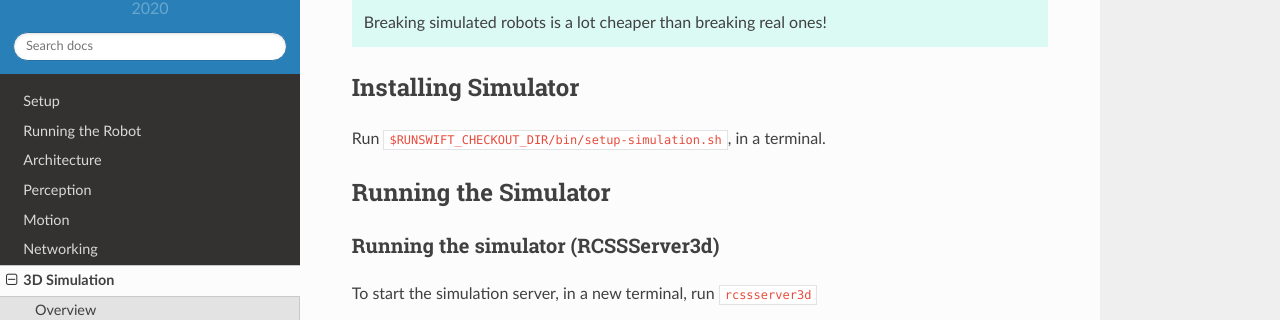
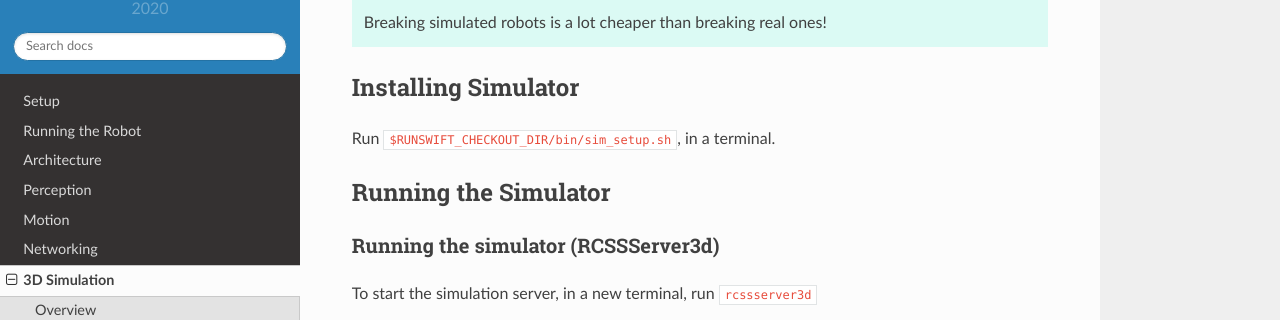
Before and after one commit to UNSWComputing/rUNSWift-docs, a Sphinx documentation site: the page built from source/3d_simulation.rst, in a window 1280 px wide and 900 px high, scrolled down 409 px. Shown: the part 127-447 px from the top of the window. Built offline with Sphinx 7.4.7 and the Read the Docs theme 2.0.0, drawn with Linux system fonts in a browser that asks for light colours.

Commit message:
setup_sim -> sim_setup

```diff
--- a/source/3d_simulation.rst
+++ b/source/3d_simulation.rst
@@ -28,7 +28,7 @@ It cannot be used for developing
 Installing Simulator
 ********************
 
-Run ``$RUNSWIFT_CHECKOUT_DIR/bin/setup-simulation.sh``, in a terminal.
+Run ``$RUNSWIFT_CHECKOUT_DIR/bin/sim_setup.sh``, in a terminal.
 
 
 *********************
--- a/source/contributing/vm_image_creation.rst
+++ b/source/contributing/vm_image_creation.rst
@@ -84,7 +84,7 @@ These are instructions on creating an OVA file to be used in :ref:`pc_setup` for
         sudo apt install git
         git clone git@github.com:UNSWComputing/rUNSWift.git rUNSWift
         rUNSWift/bin/build_setup.sh
-        rUNSWift/bin/setup-simulation.sh
+        rUNSWift/bin/sim_setup.sh
 
     .. note::
         For passwords, please :ref:`contact` us.
```
